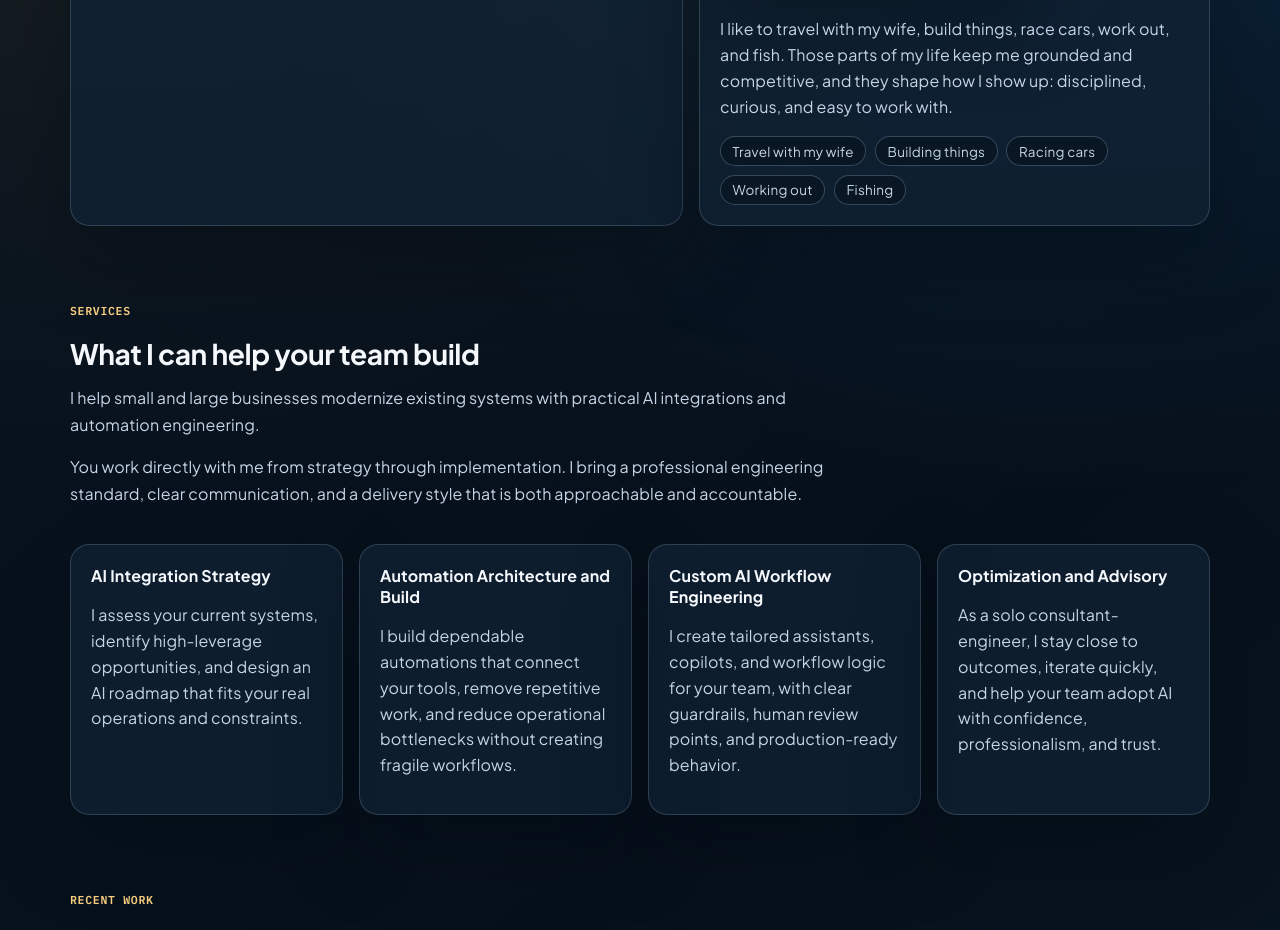
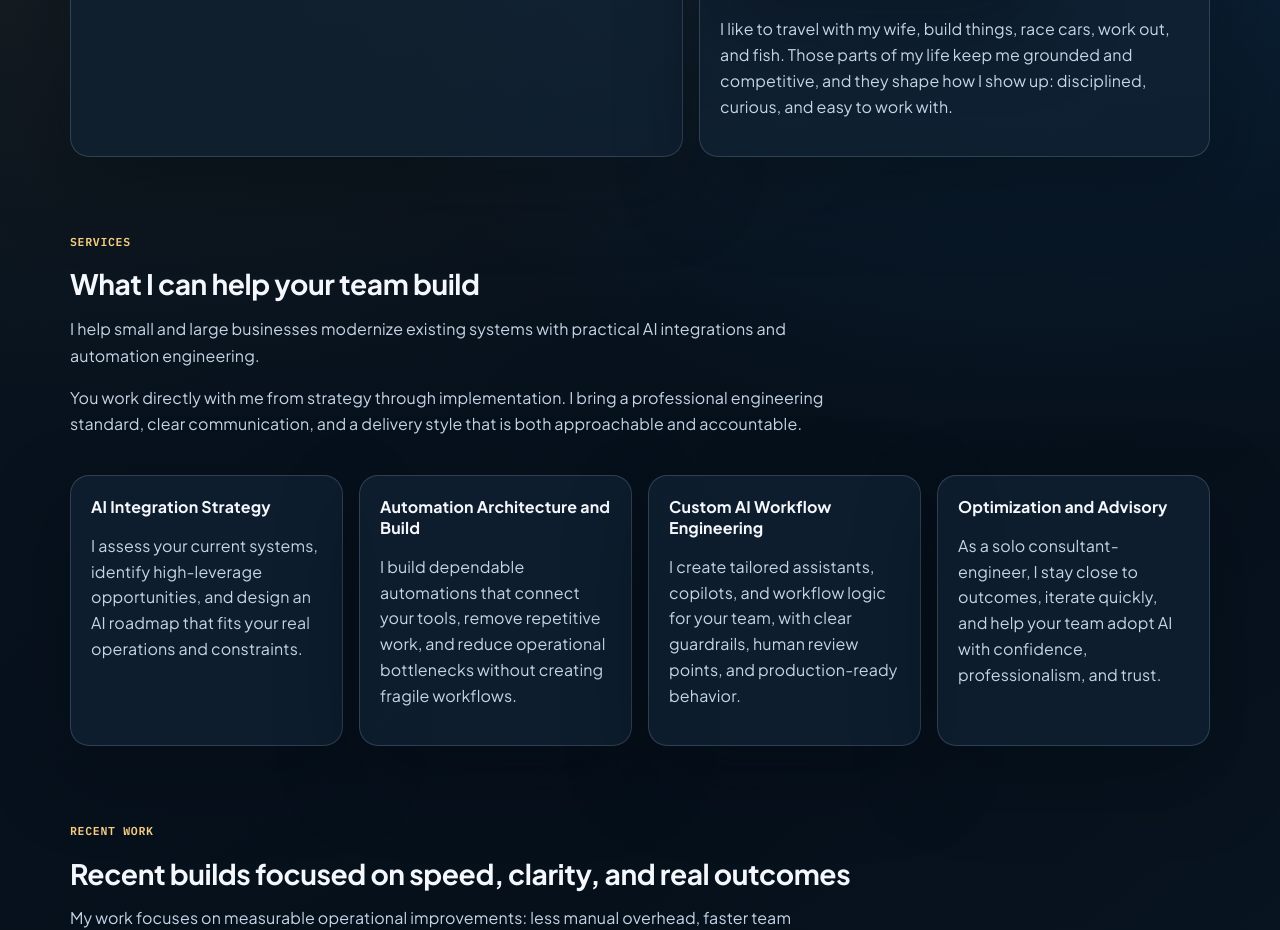
Before and after one commit to jhdavey/myportfolio, a React (Create React App) app in the folder client/: page /#/ in a window 1280 px wide. Shown: the part 1140-2070 px from the top of the page. Built offline with nearby package versions, Linux system fonts and the light colour scheme.

Commit message:
Remove outside-of-work interest tags

```diff
--- a/client/src/pages/HomePage.js
+++ b/client/src/pages/HomePage.js
@@ -116,8 +116,6 @@ const processSteps = [
   },
 ];
 
-const personalInterests = ['Travel with my wife', 'Building things', 'Racing cars', 'Working out', 'Fishing'];
-
 const cityPins = [
   { name: 'Orlando', lon: -81.3792, lat: 28.5383, major: true },
   { name: 'New Orleans', lon: -90.0715, lat: 29.9511 },
@@ -219,11 +217,6 @@ export default function HomePage() {
               keep me grounded and competitive, and they shape how I show up: disciplined, curious, and easy to
               work with.
             </p>
-            <ul className='home-about-tags'>
-              {personalInterests.map((interest) => (
-                <li key={interest}>{interest}</li>
-              ))}
-            </ul>
           </article>
         </div>
       </section>
```
